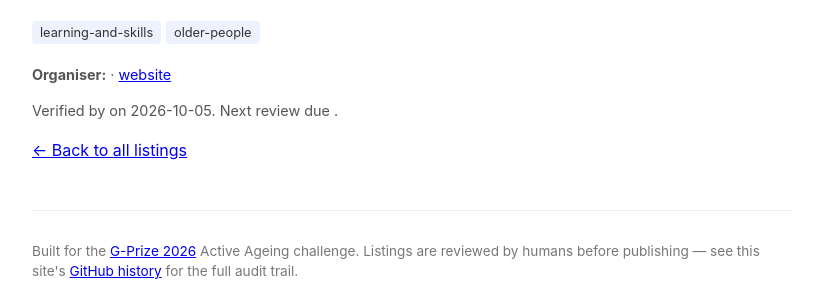
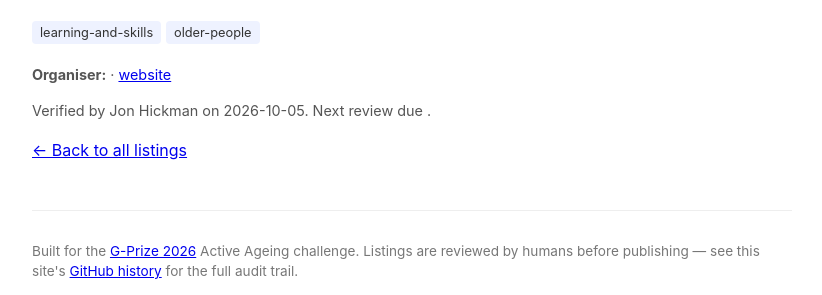
Before and after one commit to active-seniors/active-seniors.github.io, a Jekyll site: the page built from _listings/guille-all-s-library-it-training.md, in a window 1280 px wide. Shown: the part 518-813 px from the top of the page, without its empty margins (228-1050 px from the left). Built offline with Jekyll 4.4.1, drawn with Linux system fonts in a browser that asks for light colours.

Commit message:
Update guille-all-s-library-it-training.md

```diff
--- a/_listings/guille-all-s-library-it-training.md
+++ b/_listings/guille-all-s-library-it-training.md
@@ -24,7 +24,7 @@ organiser:
   website: https://www.library.gg/computers-and-wi-fi
   contact_phone: '720392'
 verification:
-  verified_by: ''
+  verified_by: 'Jon Hickman'
   verified_date: '2026-10-05'
   review_due: ''
   last_pr: ''
```
Also changed, not shown: other parts of _listings/guille-all-s-library-it-training.md (+1 -1 lines).
